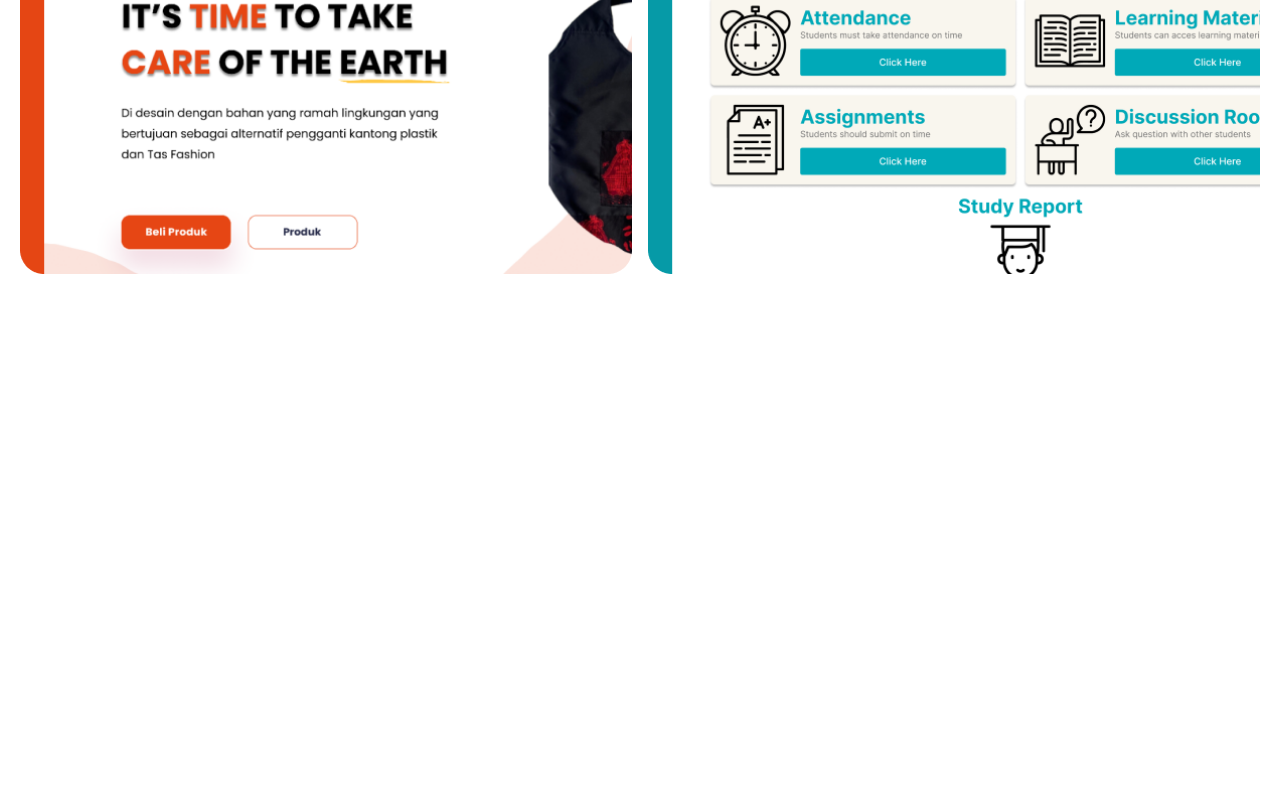
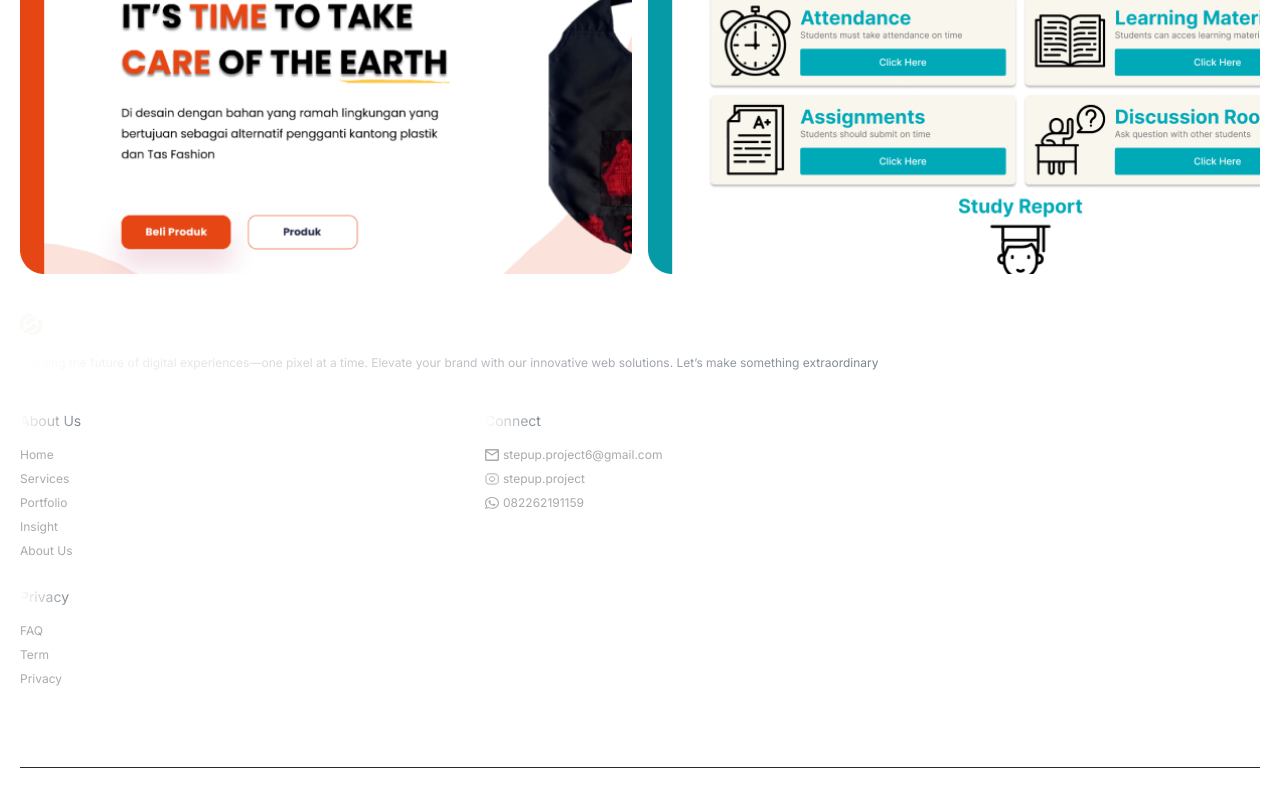
Before and after one commit to AbdanulIkhlas/web-profile, a Next.js app: page /portfolio in a window 1280 px wide. Shown: the part 1055-1855 px from the top of the page. Before the commit the page ends 1553 px from the top, so only its background shows below. Built offline with nearby package versions, Linux system fonts and the light colour scheme.

Commit message:
implementation footer component on Service and Portfolio Page

```diff
--- a/src/app/components/layouts/PortfolioLayout.jsx
+++ b/src/app/components/layouts/PortfolioLayout.jsx
@@ -1,10 +1,12 @@
 import HeroSection from "../sections/Portfolio/HeroSection";
 import ProjectSection from "../sections/Portfolio/ProjectSection";
+import Footer from "../fragments/Footer";
 
 const PortfolioLayout = () => {
-  return <div className="w-full mb-56">
+  return <div className="w-full">
     <HeroSection />
     <ProjectSection />
+    <Footer />
   </div>;
 };
 
--- a/src/app/components/layouts/ServiceLayout.jsx
+++ b/src/app/components/layouts/ServiceLayout.jsx
@@ -2,15 +2,17 @@ import HeroSection from "../sections/Service/HeroSection";
 import DividerLine from "../elements/DividerLine";
 import WhyChooseUsSection from "../sections/Service/WhyChooseUsSection";
 import ClientProjectStatusSection from "../sections/Service/ClientProjectStatusSection";
+import Footer from "../fragments/Footer";
 
 const ServiceLayout = () => {
   return (
-    <div className="w-full mb-56">
+    <div className="w-full">
       <HeroSection />
       <DividerLine />
       <WhyChooseUsSection />
       <DividerLine />
       <ClientProjectStatusSection />
+      <Footer />
     </div>
   );
 };
```
